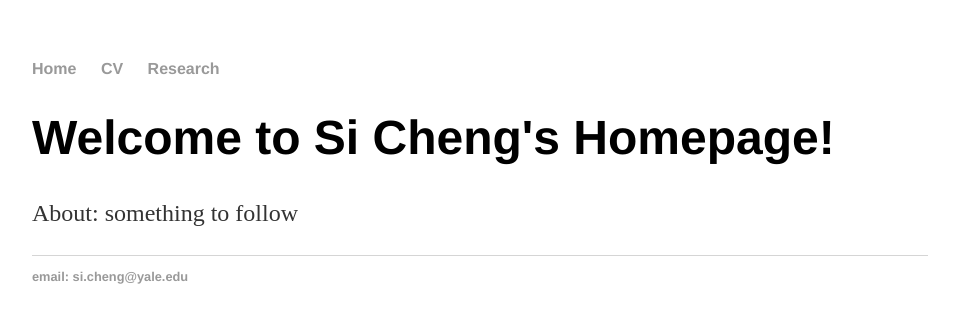
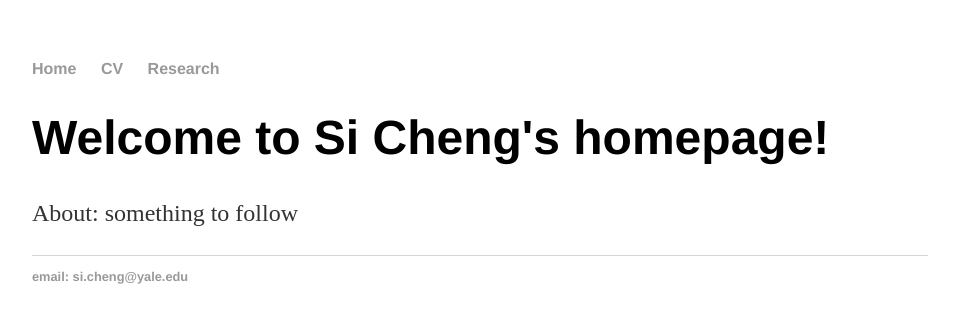
Before and after one commit to chengs94/chengs94.github.io, a Jekyll site: the page built from index.html, in a window 1280 px wide. Shown: the top 323 px of the page, without its empty margins (160-1119 px from the left). Built offline with Jekyll 4.4.1, drawn with Linux system fonts in a browser that asks for light colours.

Commit message:
Update index.html

```diff
--- a/index.html
+++ b/index.html
@@ -1,29 +1,8 @@
-<!DOCTYPE html>
-<html>
-	<head>
-		<title>Si Cheng</title>
-		<!-- link to main stylesheet -->
-		<link rel="stylesheet" type="text/css" href="/css/main.css">
-	</head>
-	</head>
-	<body>
-		<nav>
-    		<ul>
-        		<li><a href="/">Home</a></li>
-        		<li><a href="/cv">CV</a></li>
-        		<li><a href="/research">Research</a></li>
-    		</ul>
-		</nav>
-		<div class="container">
-    		<div class="blurb">
-        		<h1>Welcome to Si Cheng's Homepage!</h1>
-				<p>About: something to follow</a></p>
-    		</div><!-- /.blurb -->
-		</div><!-- /.container -->
-		<footer>
-    		<ul>
-        		<li><a href="mailto:si.cheng@yale.edu">email: si.cheng@yale.edu</a></li>
-			</ul>
-		</footer>
-	</body>
-</html>
+---
+layout: default
+title: Si Cheng's Homepage
+---
+<div class="blurb">
+	<h1>Welcome to Si Cheng's homepage!</h1>
+	<p>About: something to follow</a></p>
+</div><!-- /.blurb -->
```
